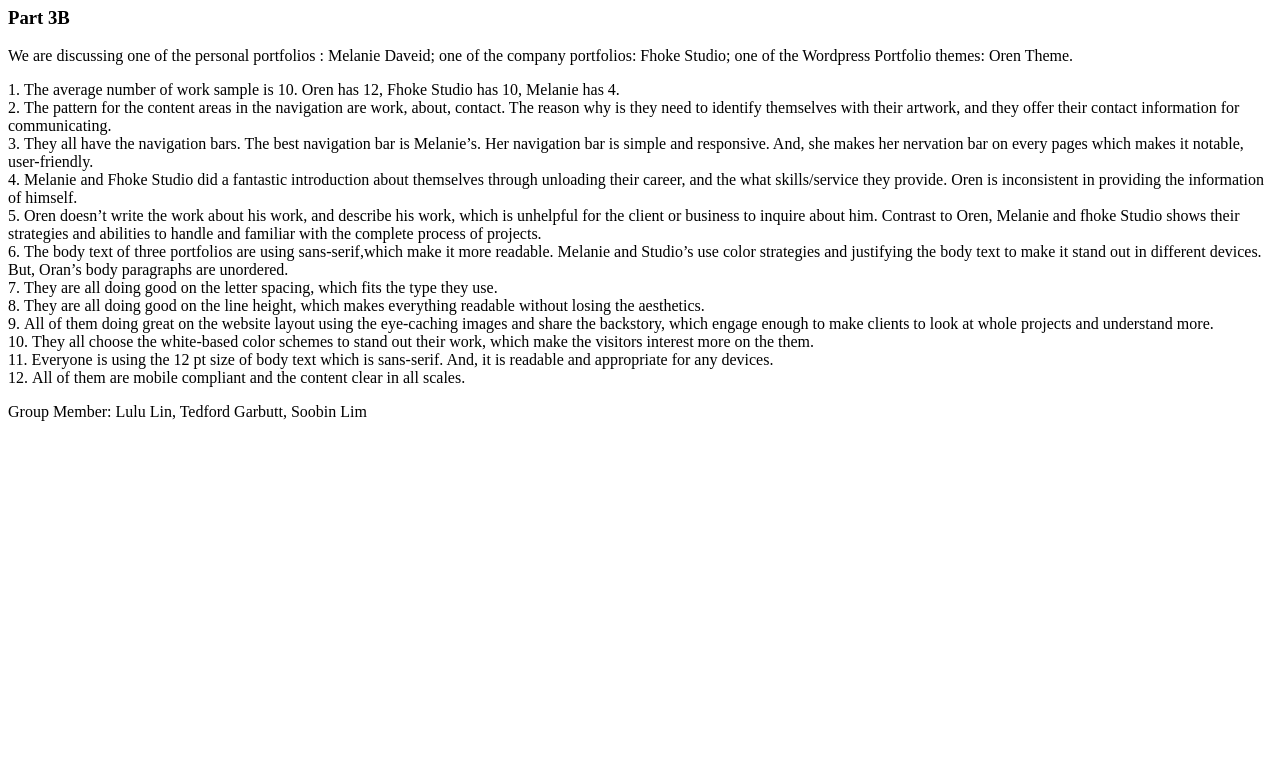
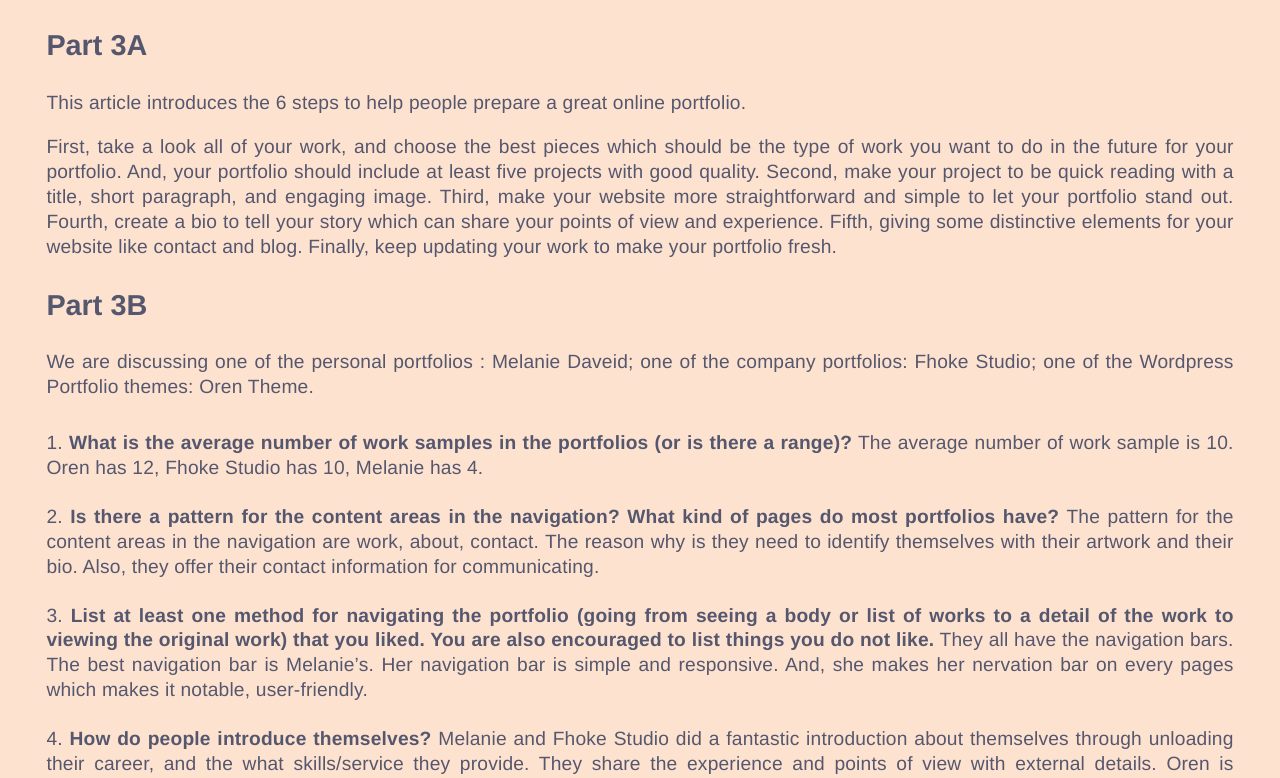
Before and after one commit to 3lfind/2018-mmp460, a plain HTML site: page portfolio-basics/index.html in a window 1280 px wide. Shown: the part 114-892 px from the top of the page. Before the commit the page ends 800 px from the top, so only its background shows below. Drawn offline with Linux system fonts and the light colour scheme.

Commit message:
assignment01

```diff
--- a/portfolio-basics/css/style.css
+++ b/portfolio-basics/css/style.css
@@ -1,3 +1,35 @@
+body{
+	font-family: helvetica,sans-serif;
+	font-size: 1.2em;
+	color:#54576D;
+	background-color:#FEE2D0;
+	padding: 0 3%;
+}
+
+
+h1{
+	font-size: 2.5em;
+	font-weight:bolder;
+	padding: 0 0 2% 0;
+	color:#85AE9C;
+
+}
+h3{
+	font-size: 1.5em;
+
+}
+p, li{
+	letter-spacing: 0.01em;
+	line-height: 1.3em;
+	text-align: justify;
+	font-kerning: auto;
+}
 li{
 	list-style-type: decimal;
+	padding: 1% 0;
 }
+
+#member{
+	font-style: italic;
+	font-size: 1em;
+}
--- a/portfolio-basics/index.html
+++ b/portfolio-basics/index.html
@@ -1,3 +1,5 @@
+
+
 <!DOCTYPE html>
 <html lang="en">
 <head>
@@ -9,41 +11,39 @@
 	<h1>Lulu Lin | Assignment 01</h1>
 	<div class="partA">
 	<h3>Part 3A</h3>
-	<p></p>
+	<p>This article introduces the 6 steps to help people prepare a great online portfolio.</p>
+	<p>First, take a look all of your work, and choose the best pieces which should be the type of work you want to do in the future for your portfolio. And, your portfolio should include at least five projects with good quality. Second, make your project to be quick reading with a title, short paragraph, and engaging image. Third, make your website more straightforward and simple to let your portfolio stand out. Fourth, create a bio to tell your story which can share your points of view and experience. Fifth, giving some distinctive elements for your website like contact and blog. Finally, keep updating your work to make your portfolio fresh. </p>
 	</div>
 	<div class="partB">
 	<h3>Part 3B</h3>
 	<p>We are discussing one of the personal portfolios : Melanie Daveid; one of the company
 		portfolios: Fhoke Studio; one of the Wordpress Portfolio themes: Oren Theme.</p>
-<li>The average number of work sample is 10. Oren has 12, Fhoke Studio has 10, Melanie has
+<li><strong class="question">What is the average number of work samples in the portfolios (or is there a range)?</strong>
+The average number of work sample is 10. Oren has 12, Fhoke Studio has 10, Melanie has
 4.</li>
-<li>The pattern for the content areas in the navigation are work, about, contact. The reason why
-is they need to identify themselves with their artwork, and they offer their contact information for
+<li><strong class="question">Is there a pattern for the content areas in the navigation? What kind of pages do most portfolios have?</strong> The pattern for the content areas in the navigation are work, about, contact. The reason why is they need to identify themselves with their artwork and their bio. Also, they offer their contact information for
 communicating.</li>
-<li>They all have the navigation bars. The best navigation bar is Melanie’s. Her navigation bar is
+		<li><strong class="question">List at least one method for navigating the portfolio (going from seeing a body or list of works to a detail of the work to viewing the original work) that you liked. You are also encouraged to list things you do not like.</strong> They all have the navigation bars. The best navigation bar is Melanie’s. Her navigation bar is
 simple and responsive. And, she makes her nervation bar on every pages which makes it
 notable, user-friendly.</li>
-<li> Melanie and Fhoke Studio did a fantastic introduction about themselves through unloading
-their career, and the what skills/service they provide. Oren is inconsistent in providing the
-information of himself.</li>
-<li>Oren doesn’t write the work about his work, and describe his work, which is unhelpful for the
+		<li><strong class="question">How do people introduce themselves?</strong> Melanie and Fhoke Studio did a fantastic introduction about themselves through unloading their career, and the what skills/service they provide. They share the experience and points of view with external details. Oren is approachable, but he provides the
+information of himself inconsistantly, and he doeesn't share himself based on the career so that his bio doesn't helpful to know more about his ability.</li>
+		<li><strong class="question">Do people write about their work? Describe the process? Is it helpful? Do you want to contact them?</strong> Oren doesn’t write the work about his work, and describe his work, which is unhelpful for the
 client or business to inquire about him. Contrast to Oren, Melanie and fhoke Studio shows their
-strategies and abilities to handle and familiar with the complete process of projects.</li>
-<li>The body text of three portfolios are using sans-serif,which make it more readable. Melanie
+strategies and abilities to handle and familiar with the complete process of projects. You can see a title, short  paragraph and engaging image for explaining each project of theirs, which provides a quike reading for people to understand their work and make me want to contact them.</li>
+		<li><strong class="question">What is the body copy like? Is it broken down in readable/digestible chunks?</strong> The body text of three portfolios are broken down with great readability. Melanie
 and Studio’s use color strategies and justifying the body text to make it stand out in different
-devices. But, Oran’s body paragraphs are unordered.</li>
-<li>They are all doing good on the letter spacing, which fits the type they use.</li>
-<li>They are all doing good on the line height, which makes everything readable without losing
+devices. But, Oran’s body paragraphs are a little bit unordered.</li>
+		<li><strong class="question">What is the letter spacing like</strong> They are all doing good on the letter spacing, which fits the type they use.</li>
+		<li><strong class="question">What is the line height like?</strong> They are all doing good on the line height, which makes everything readable without losing
 the aesthetics.</li>
-<li>All of them doing great on the website layout using the eye-caching images and share the
-backstory, which engage enough to make clients to look at whole projects and understand
-more.</li>
-<li>They all choose the white-based color schemes to stand out their work, which make the
+		<li><strong class="question">Do you think the layout of the portfolio helps the visitor understand the work? Is it clear?</strong> All of them doing great on the website layout using the simple and clear design and engaging people focus on projects with the eye-caching images.</li>
+		<li><strong class="question">What are the most used color schemes in these portfolio layouts? Why do you think this is the case?</strong> They all choose the white-based color schemes to stand out their work, which make the
 visitors interest more on the them.</li>
-<li>Everyone is using the 12 pt size of body text which is sans-serif. And, it is readable and
+		<li><strong class="question">What is the font like? Is it readable on a screen of any size?</strong> Everyone is using the 12 pt size of body text which is sans-serif. And, it is readable and
 appropriate for any devices.</li>
-<li>All of them are mobile compliant and the content clear in all scales.</li>
-<p>Group Member: Lulu Lin, Tedford Garbutt, Soobin Lim</p>
+		<li><strong class="question">Is the portfolio mobile compliant? Is the content clear in all scales?</strong> All of them are mobile compliant and the content clear in all scales.</li>
+<p  id="member">Group Member: Lulu Lin, Tedford Garbutt, Soobin Lim</p>
 	</div>
 </body>
 </html>
```
